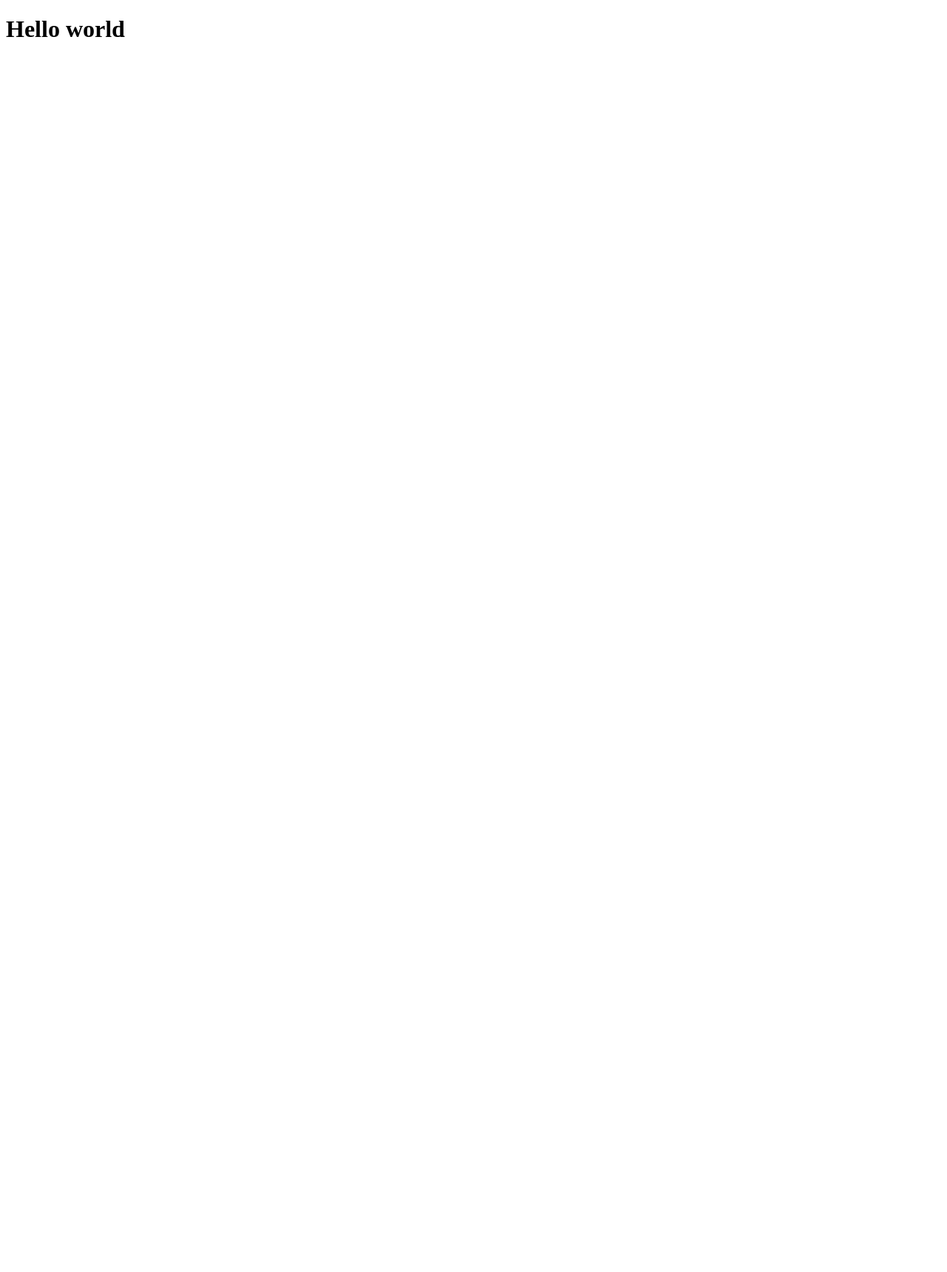
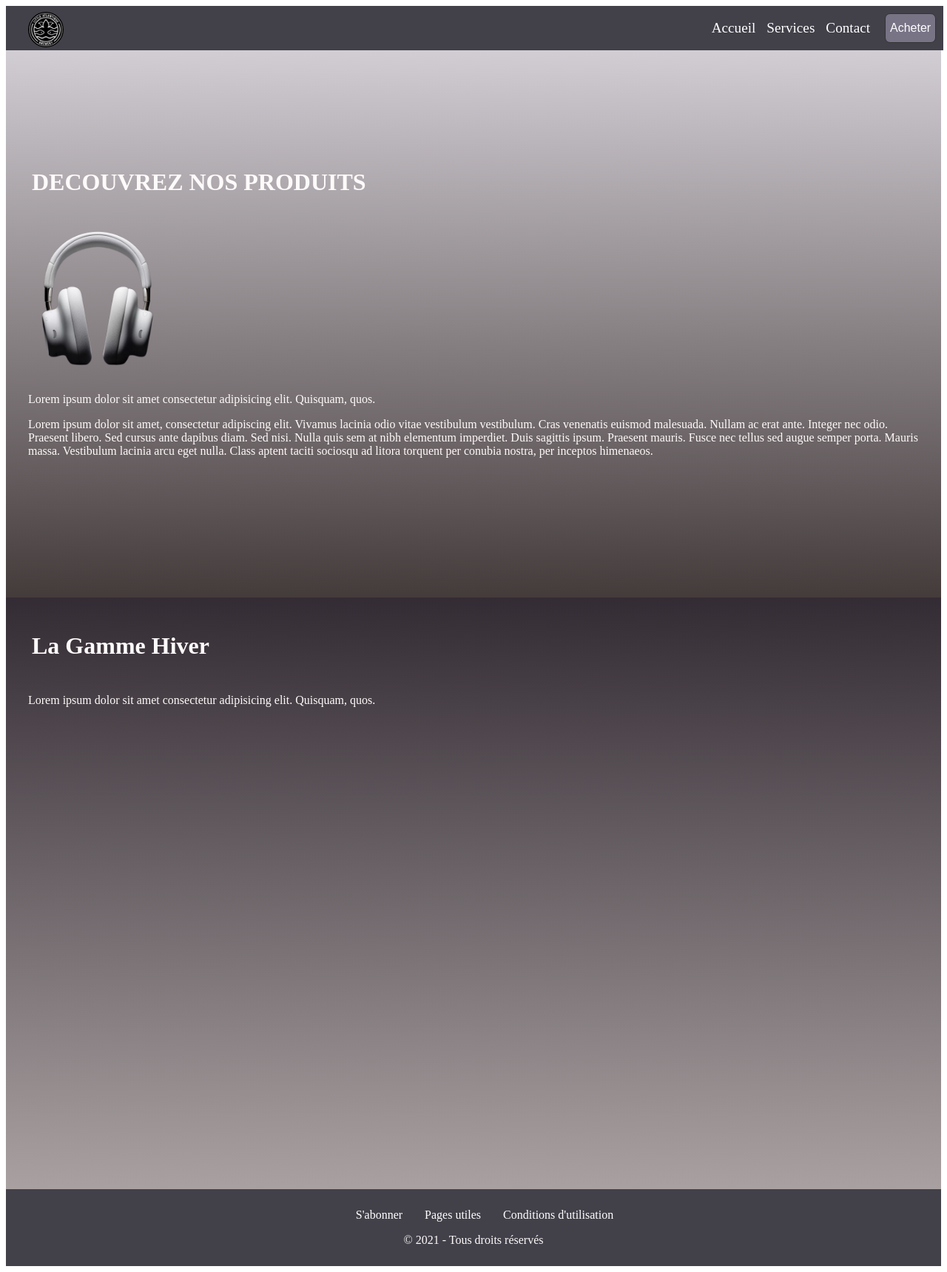
Before and after one commit to maellabcd/ApplicationWebTP1, a plain HTML site: page index.html in a window 1280 px wide. Shown: the whole page at 74% size. Before the commit the page ends 800 px from the top, so only its background shows below. Drawn offline with Linux system fonts and the light colour scheme.

Commit message:
upload version

```diff
--- a/index.css
+++ b/index.css
@@ -1,3 +1,76 @@
-h1{
+h1{text-align:center;}
+h2{color :red ;}
+h3{
+	color:blue;
+}
+h4{
+	color: yellow;
+}
+span{
+	color: rgb(18,160,89);
+}
+
+.premierspan{
+	color: yellow;
+}
+
+
+#deuxiemespan{
+	color: blue;
+	font-size: 3rem;
+}
+
+#deuxiemspan{
+	color: blue;
+}
+
+.div{
+	width: 200px;
+	height:200px;
+	background-color: yellow;
+	border-radius: 50%;
+}
+
+.mam{
+	display:flex;
+	gap: 10px;
+}
+
+.div1{
+	width:100px;
+	height: 100px;
+	background-color: aqua;
+	border-radius: 10px;
+}
+.div2{
+	width:100px;
+	height: 100px;
 	background-color: blue;
+	border-radius: 10px;
 }
+.div3{
+	width:100px;
+	height: 100px;
+	background-color: violet;
+	border-radius: 10px;
+}
+.div4{
+	width:100px;
+	height: 100px;
+	background-color: magenta;
+	border-radius: 10px;
+}
+.mam2{
+	display: flex;
+	flex-direction: column;
+	gap: 75px;
+	height: 100vh;
+}
+
+.mam3{
+	display: flex;
+	flex-direction: column;
+	height: 100vh;
+	gap: 75px;
+	align-items: end;
+}
--- a/index.html
+++ b/index.html
@@ -3,9 +3,61 @@
 <head>
 	<meta charset="UTF-8">
 	<meta name="viewport" content="width=device-width, initial-scale=1.0">
-	<title>Site web</title>
+	<title>Site vitrine</title>
+	<link rel="stylesheet" href="./style.css">
+	<script src="script.js"></script>
 </head>
 <body>
-	<h1>Hello world</h1>
+	<header>
+		<nav>
+			<button onclick="accueil()">Acheter</button>
+
+			<ul>
+				<li onclick="press()">Accueil</li>
+				<li>Services</li>
+				<li>Contact</li>
+			</ul>
+
+			<img src="image.png" class="logo"></img>
+
+		</nav>
+
+		<div class="Accueil">
+			<ul>
+				<li>Nouveautés</li>
+				<li>Meilleures ventes</li>
+				<li>Offres</li>
+			</ul>
+		</div>
+	</header>
+
+	<div class="container">
+		<section class="section">
+			<h1>DECOUVREZ NOS PRODUITS</h1>
+			<img src="./casque.png" alt="produit1">
+			<p>Lorem ipsum dolor sit amet consectetur adipisicing elit. Quisquam, quos.</p>
+			<p>Lorem ipsum dolor sit amet, consectetur adipiscing elit. Vivamus lacinia odio vitae vestibulum vestibulum. Cras venenatis euismod malesuada. Nullam ac erat ante. Integer nec odio. Praesent libero. Sed cursus ante dapibus diam. Sed nisi. Nulla quis sem at nibh elementum imperdiet. Duis sagittis ipsum. Praesent mauris. Fusce nec tellus sed augue semper porta. Mauris massa. Vestibulum lacinia arcu eget nulla. Class aptent taciti sociosqu ad litora torquent per conubia nostra, per inceptos himenaeos.</p>
+
+		</section>
+	</div>
+
+	<div class="container2">
+		<section class="section2">
+			<h1>La Gamme Hiver</h1>
+			<p>Lorem ipsum dolor sit amet consectetur adipisicing elit. Quisquam, quos.</p>
+
+		</section>
+	</div>
+
+	<footer>
+
+		<ul class="footer">
+			<li>S'abonner</li>
+			<li>Pages utiles</li>
+			<li>Conditions d'utilisation</li>
+		</ul>
+		<p>© 2021 - Tous droits réservés</p>
+	</footer>
+
 </body>
 </html>
--- /dev/null
+++ b/script.js
@@ -0,0 +1,7 @@
+function accueil(){
+	msg=prompt("Je veux affichez ce message","Tapez...");
+	if(msg){
+		contenu=document.querySelector(".section");
+		contenu.innerHTML=msg;
+	}
+}
--- /dev/null
+++ b/style.css
@@ -0,0 +1,112 @@
+nav{
+	position: fixed;
+	display: flex;
+	flex-direction: row-reverse;
+	background-color: #42414a;
+	font-size: larger;
+	width: 99%;
+}
+
+ul{
+	display: flex;
+	gap: 15px;
+	flex-direction: row;
+	list-style: none;
+	margin-right: 10px;
+	color: white;
+}
+
+li:hover{
+	color: #f8d2f5;
+	cursor: pointer;
+}
+
+.logo{
+	position:absolute;
+	top: 8px;
+	left: 10px;
+	height: 48px;
+	width: 48px;
+}
+
+button{
+	background-color: #787385;
+	border-radius: 7px;
+	color: white;
+	cursor: pointer;
+	margin: 10px 10px;
+	border: 1.7px solid #333;
+	font-size: 1rem;
+}
+
+button:hover{
+	background-color: #b19b9b;
+}
+
+.container{
+	align-items: center;
+	display: flex;
+    justify-content: end; /* Changer la justification en end */
+	background: linear-gradient(rgba(220, 216, 223, 0.97), rgb(68, 59, 59));
+	height: 100vh;
+}
+
+img{
+	width: 220px;
+	height: 200px;
+	border-radius: 50%;
+	margin-left: 20px;
+}
+
+h1{
+	color: snow;
+	font-size: 2rem;
+	margin-left: 15px;
+	padding: 20px;
+}
+
+p{
+	color: snow;
+	margin-left: 30px;
+	margin-right: 30px;
+}
+
+.container2{
+	display: flex;
+	background: linear-gradient(rgba(45, 37, 45, 0.97), rgb(169, 161, 161));
+	display: flex;
+	height: 100vh;
+}
+
+footer{
+	background-color: #42414a;
+	color: white;
+	text-align: center;
+	padding: 10px;
+}
+
+.footer{
+	display: flex;
+	justify-content: center;
+	gap: 30px;
+	margin: bottom 30px;
+}
+
+.Accueil li{
+	list-style: none;
+	color:white;
+	padding-top:10px;
+	padding-bottom: 10px;
+	padding-left: 10px;
+	width: 200px;
+}
+
+.Accueil li:hover{
+	color: #f8d2f5;
+	cursor: pointer;
+}
+
+
+.Accueil{
+	display: none;
+}
```
Also changed, not shown: Sans titre.jpg (added), Sites_vitrines.txt (added), casque.png (added), chatgpt-logo.png (added), image.png (added), images.png (added), 1 other file.
